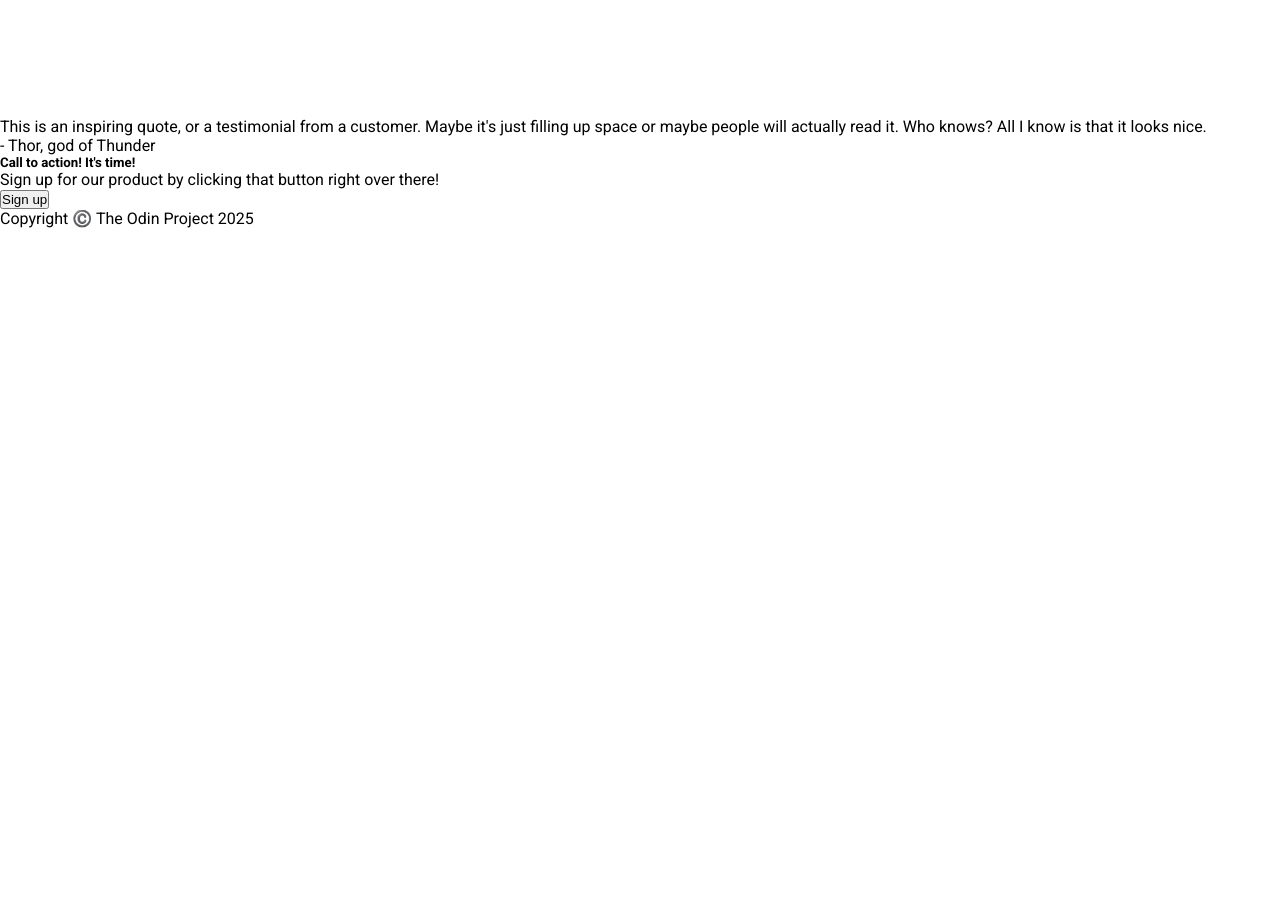
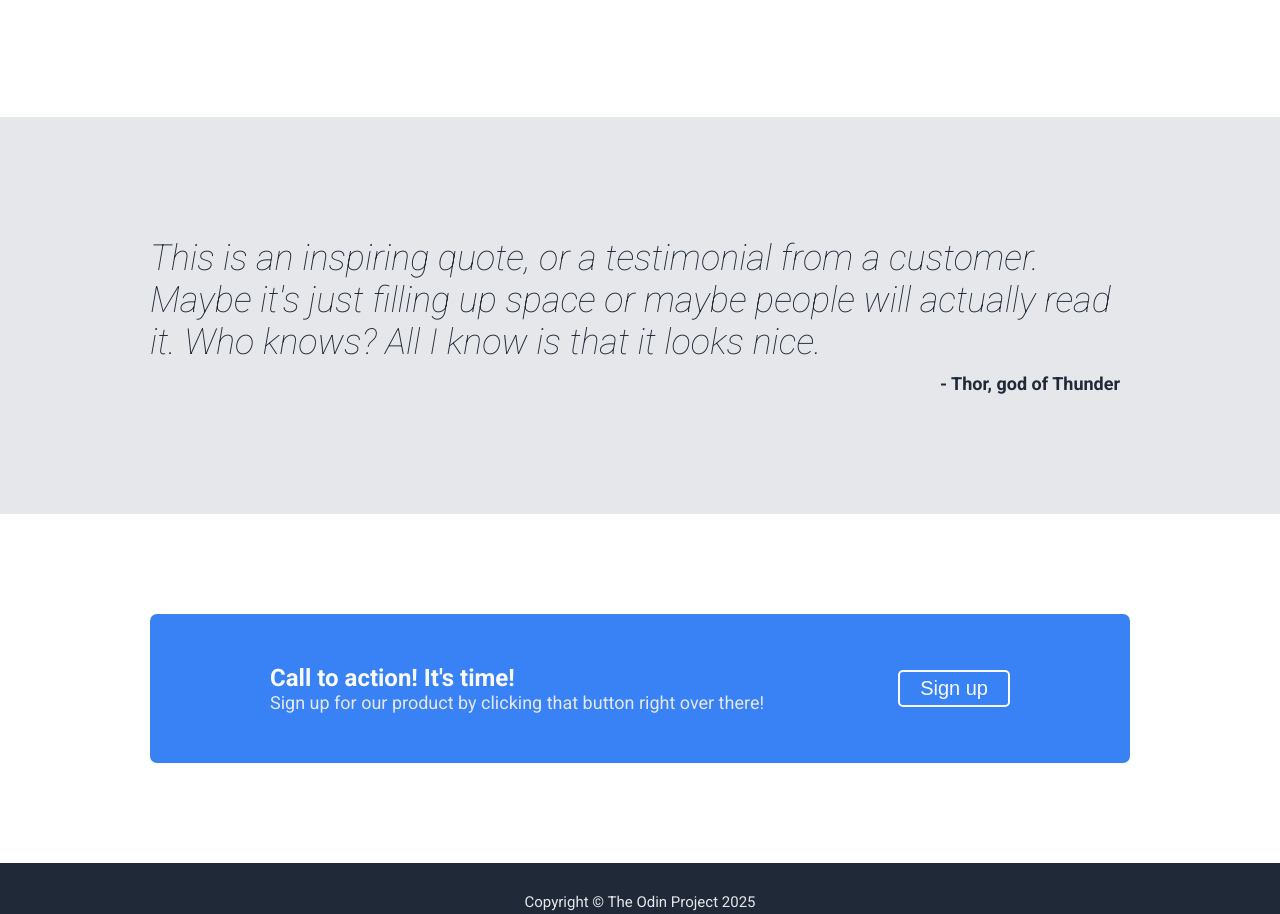
Before and after one commit to R1kQ/odin-landing-page-2, a plain HTML site: page index.html in a window 1280 px wide. Shown: the part 1001-1915 px from the top of the page. Before the commit the page ends 1229 px from the top, so only its background shows below. Drawn offline with Linux system fonts and the light colour scheme.

Commit message:
add quote and call to action section styling

```diff
--- a/index.html
+++ b/index.html
@@ -68,13 +68,18 @@
             </div>
         </div>
         <div class="quote-section">
-            <p>This is an inspiring quote, or a testimonial from a customer. Maybe it's just filling
+            <div class="quote-container">
+                <p class="quote">This is an inspiring quote, or a testimonial from a customer. Maybe it's just filling
                     up space or maybe people will actually read it. Who knows? All I know is that it looks
                     nice.
                 </p>
-            <span>- Thor, god of Thunder</span>
+            </div>
+            <div class="quote-author-container">
+                <span class="quote-author">- Thor, god of Thunder</span>
+            </div>
         </div>
         <div class="call-to-action">
+            <div class="action-card">
                 <div>
                     <h5>Call to action! It's time!</h5>
                     <p>Sign up for our product by clicking that button right over there!</p>
@@ -83,8 +88,9 @@
                     <button>Sign up</button>
                 </div>
             </div>
+        </div>
         <div class="footer">
-            <p>Copyright ©️ The Odin Project 2025</p>
+            <p>Copyright © The Odin Project 2025</p>
         </div>
     </body>
 </html>
--- a/styles.css
+++ b/styles.css
@@ -68,9 +68,9 @@ body {
     gap: 20px;
 }
 
-.left-hero-section h1,
 .hero-subtext {
-
+    color: #E5E7EB;
+    font-size: 18px;
 }
 
 .right-hero-section {
@@ -100,10 +100,12 @@ h1 {
     align-items: center;
     gap: 70px;
     padding: 60px 150px 120px 150px;
+    color: #1F2937;
 }
 
 .card-container {
     display: flex;
+    gap: 15px;
 }
 
 .card {
@@ -122,3 +124,81 @@ h1 {
     border-width: 5px;
     border-radius: 7px;
 }
+
+.quote-section {
+    display: flex;
+    flex-direction: column;
+    justify-content: center;
+    align-items: center;
+    gap: 10px;
+    padding: 120px 150px 120px 150px;
+    background-color: #E5E7EB;
+    color: #1F2937;
+}
+
+.quote-container {
+    width: 100%;
+}
+
+.quote-author-container {
+    text-align: end;
+    margin-right: 20px;
+    width: 100%;
+    font-size: 18px;
+    font-weight: 700;
+}
+
+.quote {
+    text-align: left;
+    font-size: 36px;
+    font-style: italic;
+    font-weight: 100;
+}
+
+.quote-author {
+    text-align: right;
+}
+
+.call-to-action {
+    padding: 100px 150px;
+}
+
+.action-card {
+    background-color: #3882F6;
+    display: flex;
+    justify-content: space-between;
+    align-items: center;
+    color: #F9FAF8;
+    font-size: 18px;
+    padding: 50px 120px;
+    border-radius: 7px;
+    gap: 50px;
+}
+
+.action-card h5 {
+    font-weight: 700;
+    font-size: 24px;
+}
+
+.action-card p {
+    color: #E5E7EB;
+}
+
+.action-card button {
+    background-color: #3882F6;
+    font-size: 20px;
+    color: #F9FAF8;
+    padding: 5px 20px;
+    border: 2px solid #F9FAF8;
+    border-radius: 5px;
+    white-space: nowrap;
+}
+
+.footer {
+    text-align: center;
+    color: #E5E7EB;
+    padding: 30px 50px;
+    background-color: #1F2937;
+    font-size: 15px;
+    flex: 1 0 auto;
+}
```
Lines whose indentation alone changed are shown as unchanged.
